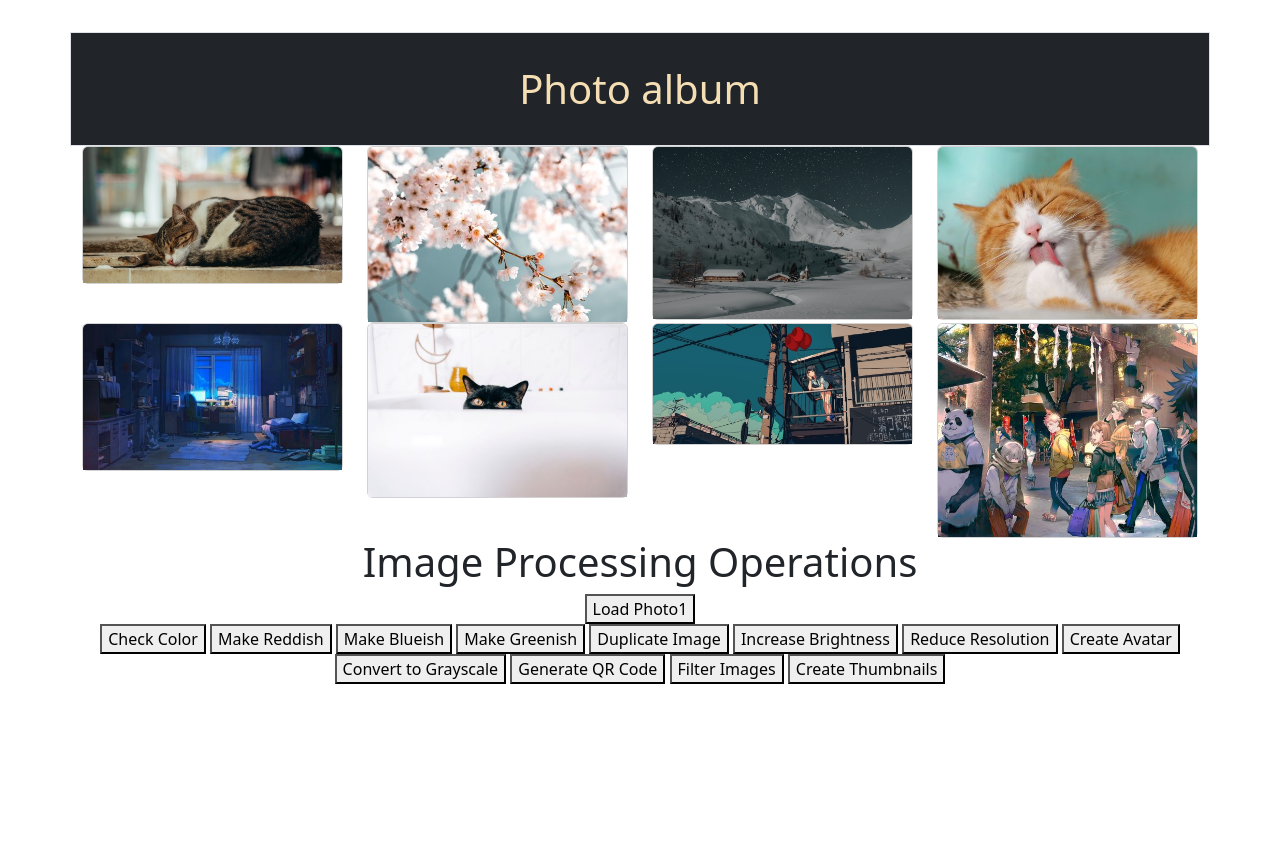
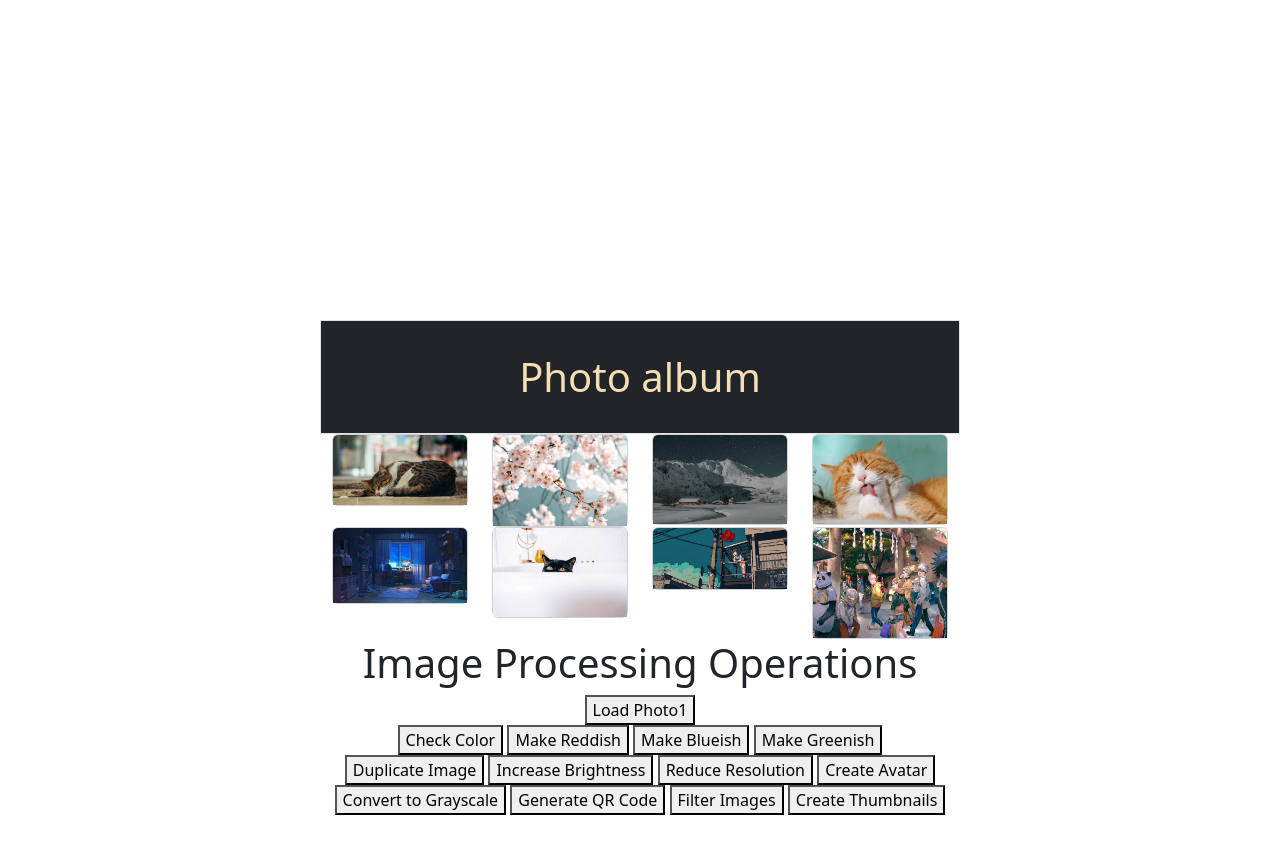
Before and after one commit to chriswilde123/picalbum, a plain HTML site: page index.html in a window 1280 px wide. Before the commit the page ends 800 px from the top, so only its background shows below. Drawn offline with nearby package versions, Linux system fonts and the light colour scheme.

Commit message:
Update index.html

```diff
--- a/index.html
+++ b/index.html
@@ -6,7 +6,7 @@
     <title>Bootstrap demo</title>
     <link href="https://cdn.jsdelivr.net/npm/bootstrap@5.3.3/dist/css/bootstrap.min.css" rel="stylesheet" integrity="sha384-QWTKZyjpPEjISv5WaRU9OFeRpok6YctnYmDr5pNlyT2bRjXh0JMhjY6hW+ALEwIH" crossorigin="anonymous">
   </head>
-  <body style="padding: 2rem;">
+  <body style="padding: 20rem;">
     <div class="container text-center">
         <div class="row">
             <div class="col-sm border bg-dark"><h1 style="color: wheat;padding: 1rem;margin: 1rem;">Photo album</h1></div>
```
